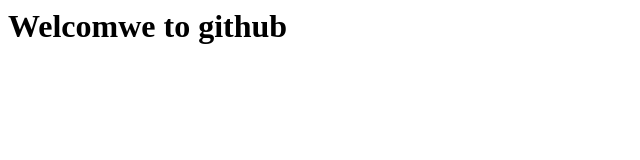
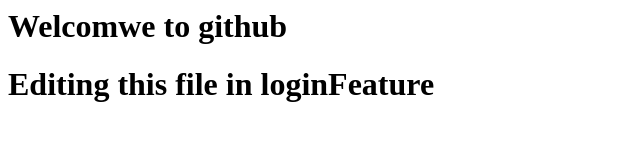
Before and after one commit to Sathwika374/my-lab, a plain HTML site: page index.html in a window 1280 px wide. Shown: the whole page, without its empty margins (0-640 px from the left). Drawn offline with Linux system fonts and the light colour scheme.

Commit message:
Update index.html

```diff
--- a/index.html
+++ b/index.html
@@ -1 +1,2 @@
 <h1>Welcomwe to github</h1>
+<h1>Editing this file in loginFeature</h1>
```
